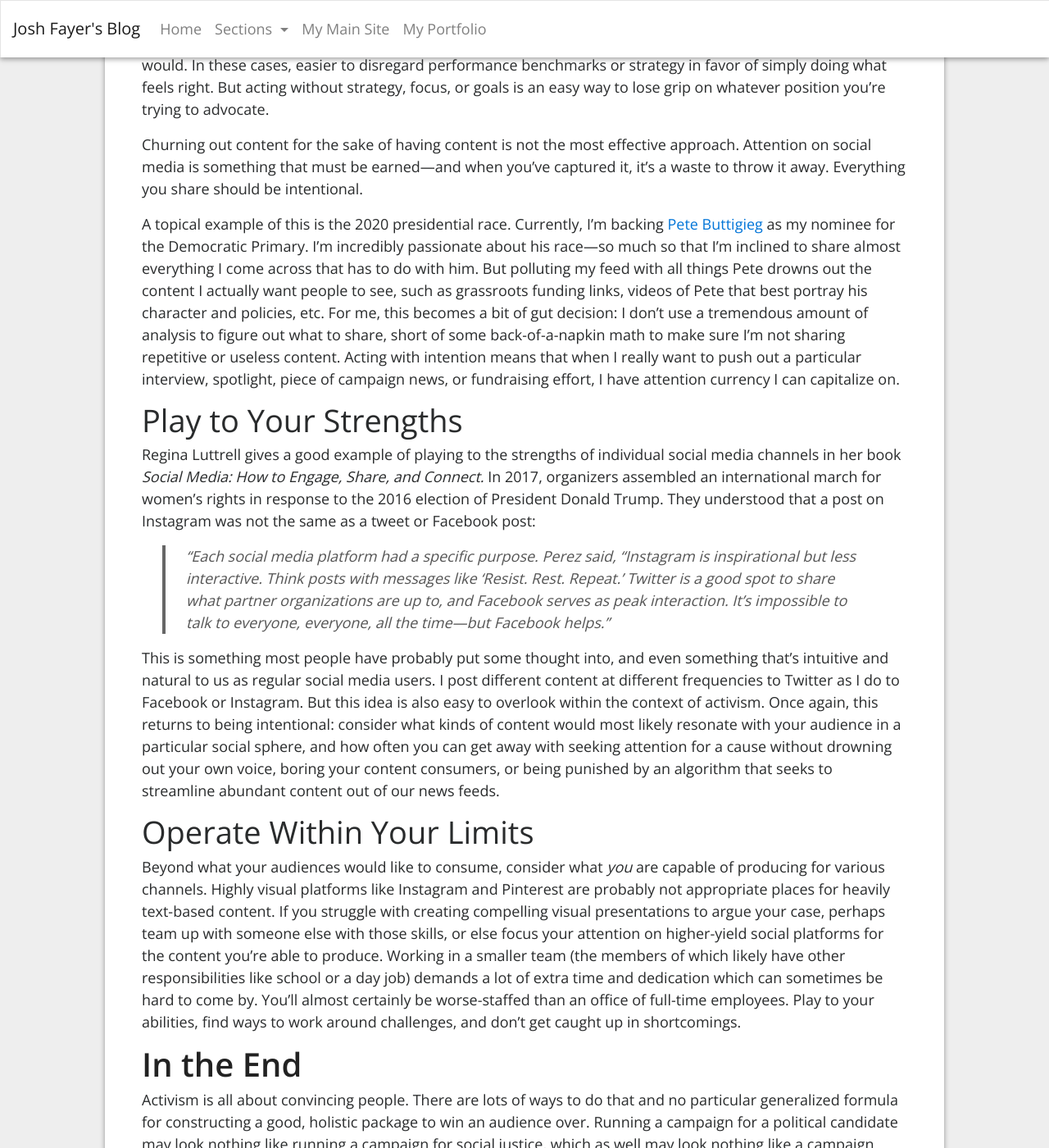
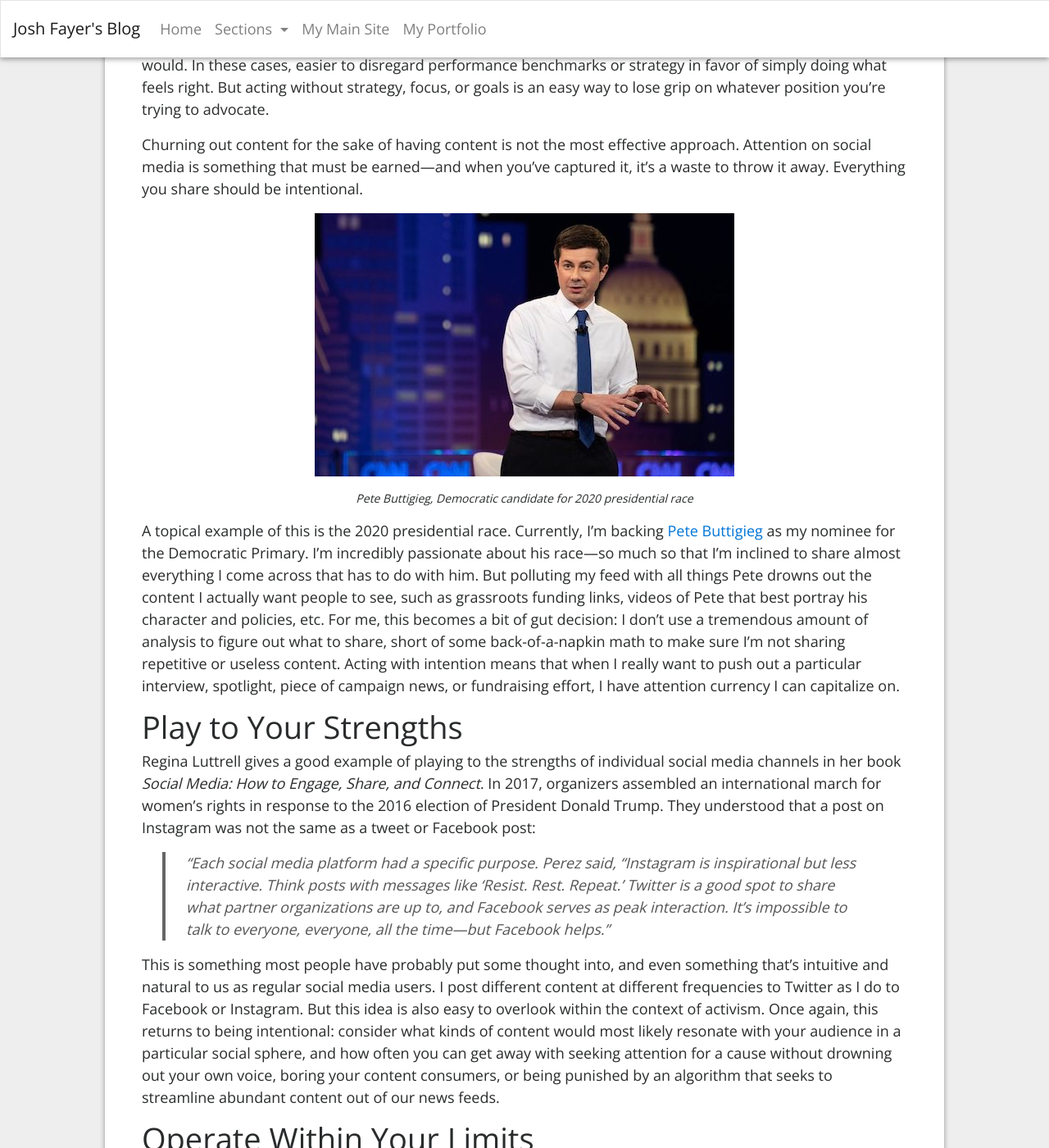
Before and after one commit to Crecker2/blog, a Jekyll site: the page built from _posts/2019-03-17-organizing-on-social.md, in a window 1280 px wide and 1400 px high, scrolled down 765 px. Shown: the whole window at 82% size. Built offline with Jekyll 4.4.1, drawn with Linux system fonts in a browser that asks for light colours; comment, search, counter and statistics services are not loaded.

Commit message:
added Pete photo to blog post

```diff
--- a/_posts/2019-03-17-organizing-on-social.md
+++ b/_posts/2019-03-17-organizing-on-social.md
@@ -14,6 +14,8 @@ Often, an individual activist acting on her own accord (or in coordination with
 
 Churning out content for the sake of having content is not the most effective approach. Attention on social media is something that must be earned—and when you’ve captured it, it’s a waste to throw it away. Everything you share should be intentional.
 
+![Pete Buttigieg, Democratic candidate for 2020 presidential race](/assets/images/buttigieg.jpg)
+<p class="caption">Pete Buttigieg, Democratic candidate for 2020 presidential race</p>
 A topical example of this is the 2020 presidential race. Currently, I’m backing [Pete Buttigieg](https://peteforamerica.com) as my nominee for the Democratic Primary. I’m incredibly passionate about his race—so much so that I’m inclined to share almost everything I come across that has to do with him. But polluting my feed with all things Pete drowns out the content I actually want people to see, such as grassroots funding links, videos of Pete that best portray his character and policies, etc. For me, this becomes a bit of gut decision: I don’t use a tremendous amount of analysis to figure out what to share, short of some back-of-a-napkin math to make sure I’m not sharing repetitive or useless content. Acting with intention means that when I really want to push out a particular interview, spotlight, piece of campaign news, or fundraising effort, I have attention currency I can capitalize on.
 
 ## Play to Your Strengths
--- a/css/stylesheet.css
+++ b/css/stylesheet.css
@@ -292,6 +292,14 @@ nav{
   margin: 15px auto;
 }
 
+.articlebody .caption{
+  margin-top: 0px;
+  padding-top: 0px;
+  font-style: italic;
+  font-size: 14px;
+  text-align: center;
+}
+
 .articlebody twitter-widget{
   display: block;
   margin: 15px auto;
```
Also changed, not shown: assets/images/buttigieg.jpg (added), 4 other files.
